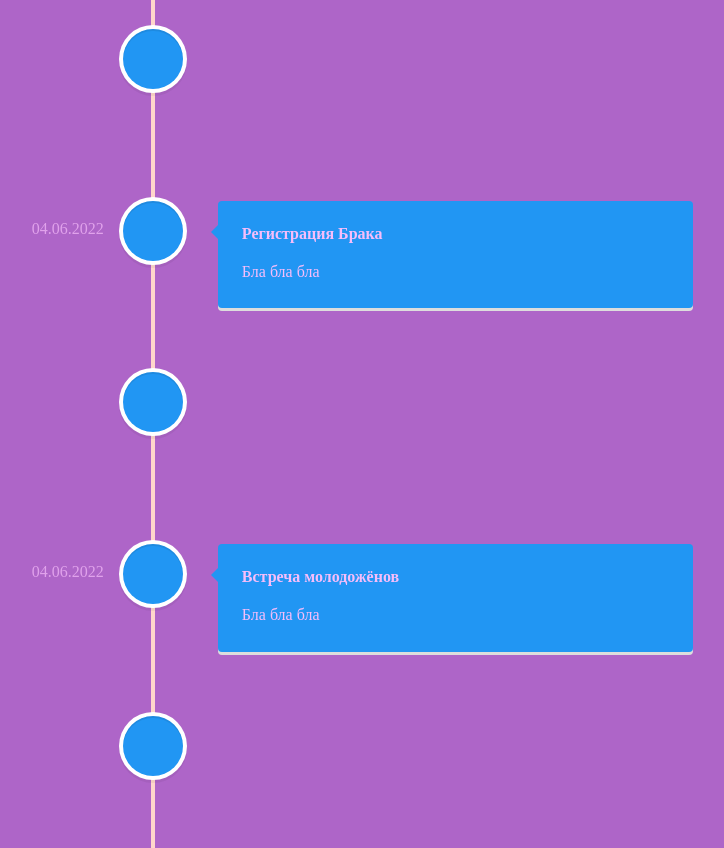
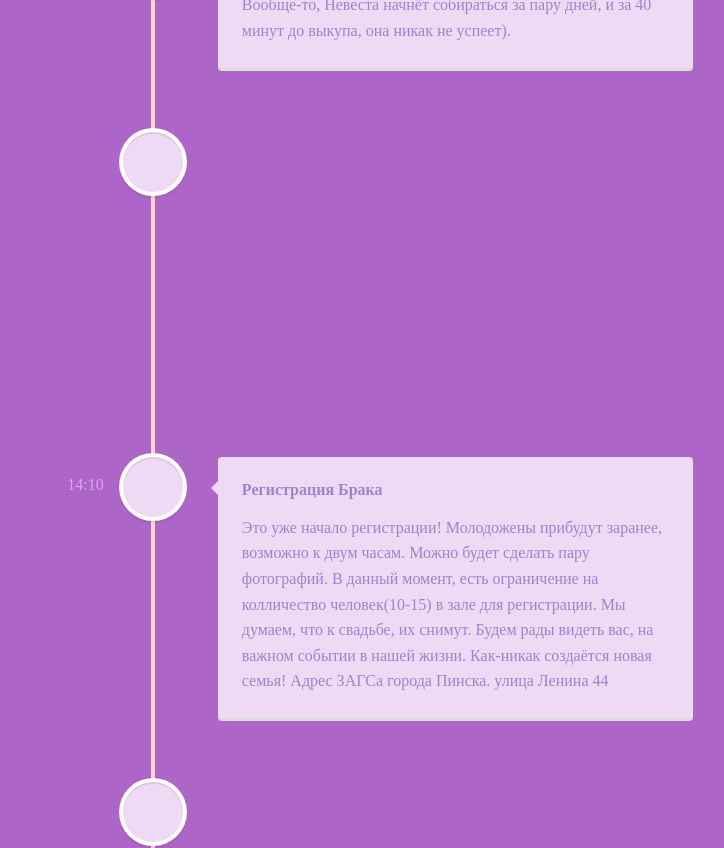
Before and after one commit to Aliaksandrlosich/Wedding-day-04-06-2022, a React (Create React App) app: page /#/schedule in a window 1280 px wide. Shown: the part 1260-2108 px from the top of the page, without its empty margins (487-1211 px from the left). Built offline with nearby package versions, Linux system fonts and the light colour scheme; a web font is replaced by a local one.

Commit message:
Add schedule

```diff
--- a/src/components/header/style.css
+++ b/src/components/header/style.css
@@ -22,6 +22,9 @@
 .header__link:hover {
   color: var(--additional-color);
 }
+.primary-color {
+  color: var(--primary-color);
+}
 
 .active {
   color: var(--additional-color);
--- a/src/components/timeline/index.jsx
+++ b/src/components/timeline/index.jsx
@@ -4,61 +4,70 @@ import 'react-vertical-timeline-component/style.min.css'
 import './style.css'
 
 const timelineEvents = [{
- 'name': 'Cборы Жениха',
- 'time': '04.06.2022',
- 'text': 'Бла бла бла'
+ name: 'Cборы Жениха',
+ time: '11:00',
+ text: `Жених начнёт собираться к своей Невесте. Далее, он отправится выкуп.
+         Если вы хотите прийти на выкуп, но боитесь заблудится, можете приезжать к Жених. Будете его свитой`
 },
  {
-  'name': 'Cборы Невесты',
-  'time': '04.06.2022',
-  'text': 'Бла бла бла'
+  name: 'Cборы Невесты',
+  time: '12:00',
+  text: 'Вообще-то, Невеста начнёт собираться за пару дней, и за 40 минут до выкупа, она никак не успеет).'
  },
  {
-  'name': 'Выкуп Невесты',
-  'time': '04.06.2022',
-  'text': 'Бла бла бла'
+  name: 'Выкуп Невесты',
+  time: '12:40',
+  text: `Начало выкупа. Всё по нормам приличия. Свидетельница придумала конкурсы, Жених и Свидетель выкупают как могут.
+         Адрес: дом невесты, улица Брестская 151. Если вы хотите посетить это мироприятие, будем рады видеть вас в Команде Жениха!
+         Весёлое настроение обеспечено, Свидетельница гарантирует! Заканчиваем в 13:30, и наш кортеж направляется в ЗАГС!`
  },
  {
-  'name': 'Регистрация Брака',
-  'time': '04.06.2022',
-  'text': 'Бла бла бла'
+  name: 'Регистрация Брака',
+  time: '14:10',
+  text: `Это уже начало регистрации! Молодожены прибудут заранее, возможно к двум часам. Можно будет сделать пару фотографий.
+  В данный момент, есть ограничение на колличество человек(10-15) в зале для регистрации. Мы думаем, что к свадьбе, их снимут.
+  Будем рады видеть вас, на важном событии в нашей жизни. Как-никак создаётся новая семья! Адрес ЗАГСа города Пинска. улица Ленина 44`
  },
  {
-  'name': 'Фотосессия',
-  'time': '04.06.2022',
-  'text': 'Бла бла бла'
+  name: 'Фотосессия',
+  time: '14:40',
+  text: `Фотосессия будет происходить в интересных местах города. Если вы хотите, можете присоединиться к нам`
  },
  {
-  'name': 'Встреча молодожёнов',
-  'time': '04.06.2022',
-  'text': 'Бла бла бла'
+  name: 'Встреча молодожёнов',
+  time: '16:30-16:50',
+  text: `Молодожёнов встречаем хлебом с солью! Уважаемые гости, напоминаем:
+  цветы лучше не дарить, мы уедем в Минск, и не сможем все забрать с собой, и не успеем ими насладиться.
+  Но если хотите нас порадовать, можете вручить что-то другое! Самый оригинальный гость, получит подарок от молодых!
+  Если, вы приедете раньше, не беда. Вы можете подождать нас в фуршетном дворике, и насладиться напитками и десертами.
+  Адрес: улица Иркутско-Пинской Дивизии 61`
  },
  {
-  'name': 'Начало Банкета',
-  'time': '04.06.2022',
-  'text': 'Бла бла бла'
+  name: 'Начало Банкета',
+  time: '17:00',
+  text: `Начинаем гуляние! Тосты, вкусная еда, живая музыка, задорные гости! Всё включено! Пожалуйста, контролируйте свой 'разогрев'!`
  },
  {
-  'name': 'Праздничный салют',
-  'time': '04.06.2022',
-  'text': 'Бла бла бла'
+  name: 'Праздничный салют',
+  time: '22:10',
+  text: `Какой праздник без отличного салюта? Вот именно, никакой!`
  },
  {
-  'name': 'Конец Банкета',
-  'time': '04.06.2022',
-  'text': 'Бла бла бла'
+  name: 'Конец Банкета',
+  time: '23:30',
+  text: 'Всё когда-либо заканчивается. И даже наша свадьба! Молодожены уедут считать подарки, отсыпаться)'
  }]
 
 const getTimelineElements = () => timelineEvents.map(({name, time, text}) => <VerticalTimelineElement
-  className="vertical-timeline-element--work"
-  contentStyle={{ background: 'rgb(33, 150, 243)', color: '#fff' }}
-  contentArrowStyle={{ borderRight: '7px solid  rgb(33, 150, 243)' }}
+  className='vertical-timeline-element--work'
+  contentStyle={{ background: 'rgb(238, 218, 245)', color: 'red' }}
+  contentArrowStyle={{ borderRight: '7px solid  rgb(238, 218, 245)' }}
   date={time}
-  iconStyle={{ background: 'rgb(33, 150, 243)', color: '#fff' }}
+  iconStyle={{ background: 'rgb(238, 218, 245)', color: 'red' }}
   // icon={<WorkIcon/>}
  >
-  <h3 className="vertical-timeline-element-title">{name}</h3>
-  <p>
+  <h3 className='vertical-timeline-element-title primary-color'>{name}</h3>
+  <p className='primary-color'>
    {text}
   </p>
  </VerticalTimelineElement>
```
